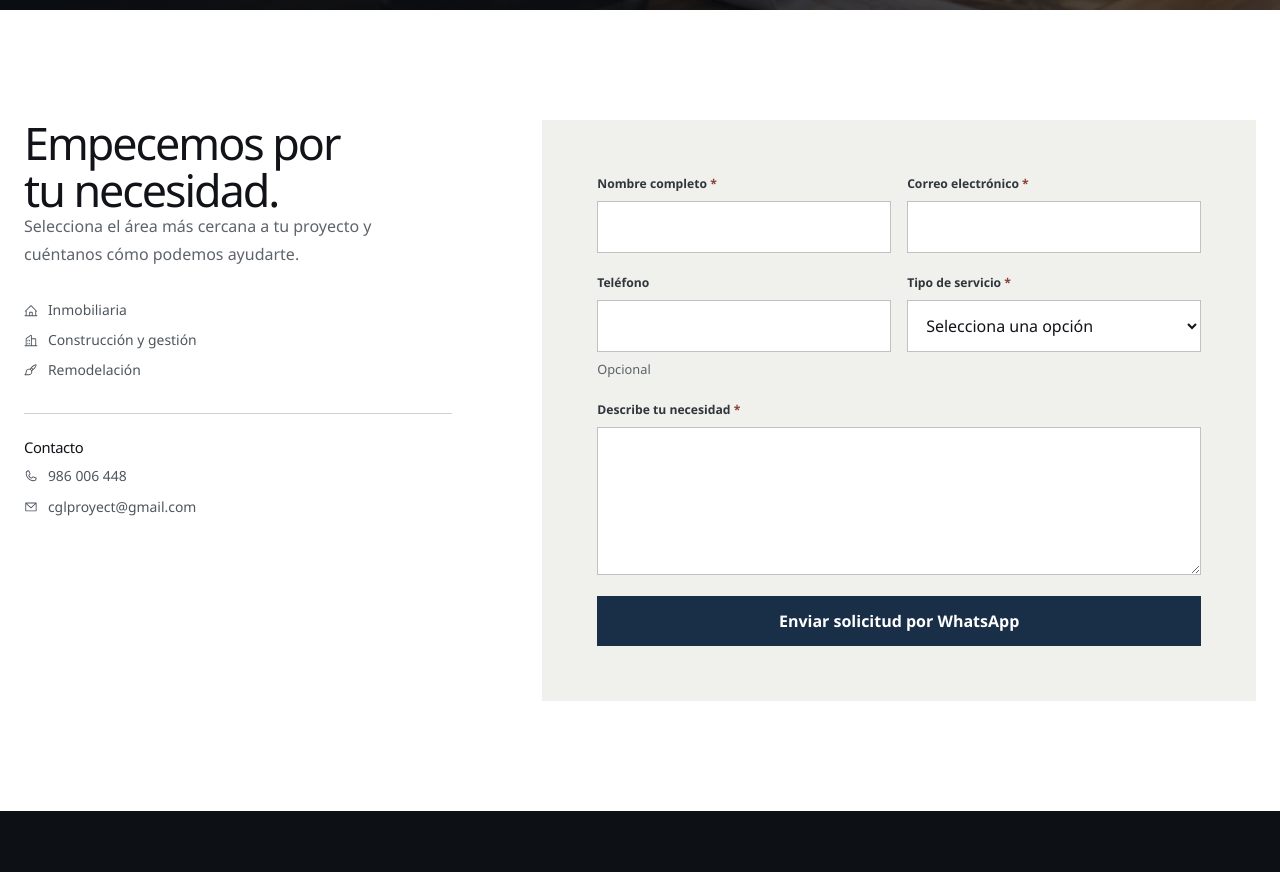
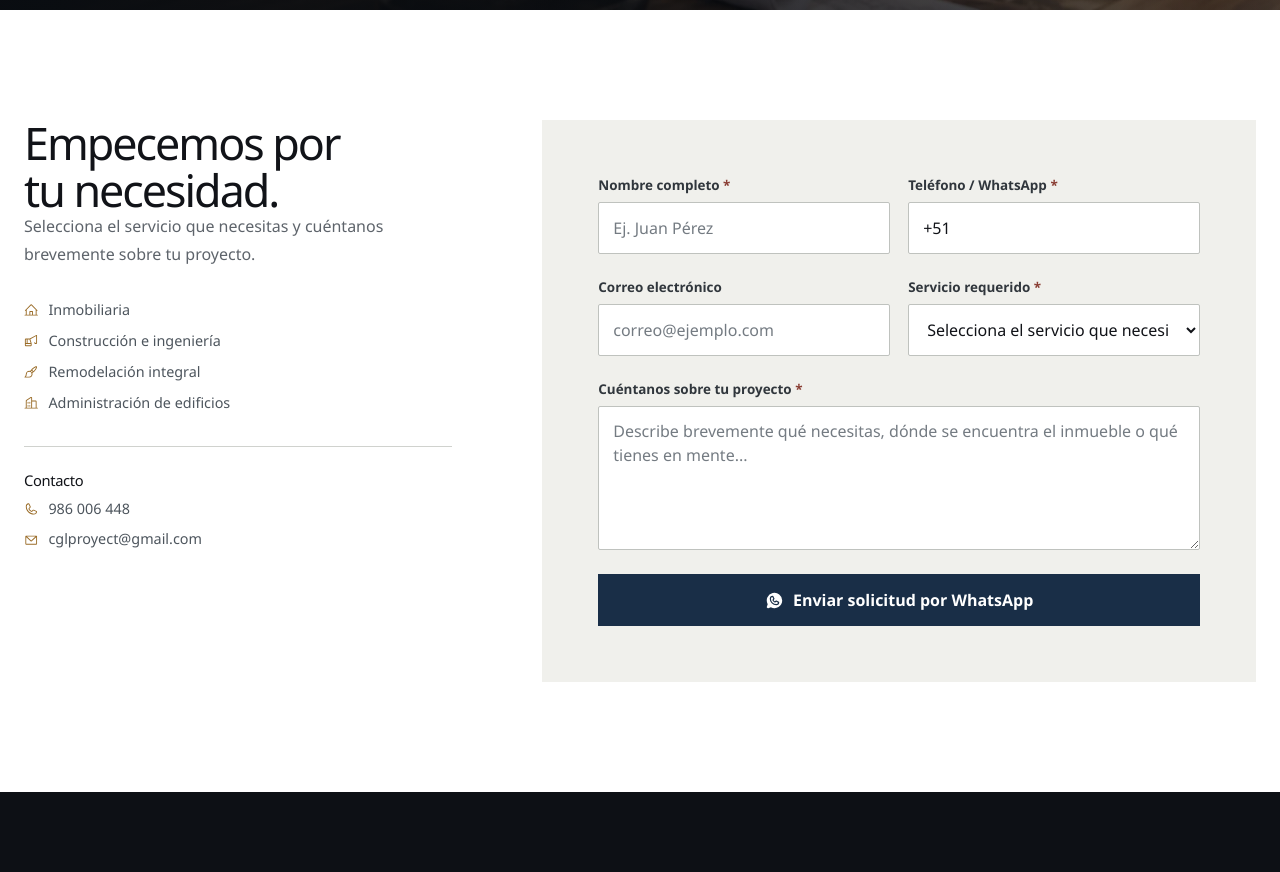
Before and after one commit to JohanMV/Grupo_CGL, a React (Vite) app: page /contacto in a window 1280 px wide. Shown: the part 640-1512 px from the top of the page. Built offline with nearby package versions, Linux system fonts and the light colour scheme.

Commit message:
feat: add contact page, interactive contact form, and associated styles

```diff
--- a/src/features/contact/components/ContactForm.tsx
+++ b/src/features/contact/components/ContactForm.tsx
@@ -1,48 +1,135 @@
-import { useState } from 'react'
+import { useRef, useState, type FormEvent, type ReactNode } from 'react'
+import { WhatsappLogo } from '@phosphor-icons/react'
 import { useSearchParams } from 'react-router-dom'
 
 const whatsappNumber = '51916842610'
 
-interface FormValues { name: string; email: string; phone: string; service: string; message: string }
-type FormErrors = Partial<Record<keyof FormValues, string>>
+const serviceOptions = [
+  { value: 'Inmobiliaria', contextualLabel: '¿Qué operación necesitas?', contextualOptions: ['Comprar una propiedad', 'Vender una propiedad', 'Alquilar una propiedad', 'Poner mi propiedad en alquiler', 'Valorización o asesoría', 'Otro servicio inmobiliario'], locationLabel: 'Distrito o ubicación' },
+  { value: 'Construcción e ingeniería', contextualLabel: 'Tipo de proyecto', contextualOptions: ['Construcción de vivienda', 'Diseño y planos arquitectónicos', 'Construcción comercial', 'Supervisión de obra', 'Ingeniería o expediente técnico', 'Otro'], locationLabel: 'Ubicación del proyecto' },
+  { value: 'Remodelación integral', contextualLabel: '¿Qué deseas remodelar?', contextualOptions: ['Vivienda completa', 'Cocina', 'Baño', 'Oficina o local comercial', 'Acabados y acondicionamiento', 'Otro'], locationLabel: 'Ubicación del inmueble' },
+  { value: 'Administración de edificios', contextualLabel: 'Tipo de inmueble', contextualOptions: ['Edificio residencial', 'Condominio', 'Edificio comercial', 'Otro'], locationLabel: 'Ubicación del inmueble' },
+] as const
 
-const serviceMap: Record<string, string> = { inmobiliaria: 'Inmobiliaria', 'construccion-ingenieria': 'Construcción', 'remodelacion-integral': 'Remodelación', 'administracion-edificios': 'Administración de edificios' }
+const serviceMap: Record<string, string> = {
+  inmobiliaria: 'Inmobiliaria',
+  'construccion-ingenieria': 'Construcción e ingeniería',
+  'remodelacion-integral': 'Remodelación integral',
+  'administracion-edificios': 'Administración de edificios',
+}
+
+interface FormValues { name: string; phone: string; email: string; service: string; context: string; location: string; message: string }
+type FormField = keyof FormValues
+type FormErrors = Partial<Record<FormField, string>>
+
+function getFieldError(field: FormField, values: FormValues) {
+  if (field === 'name' && !values.name.trim()) return 'Ingresa tu nombre completo.'
+  if (field === 'phone') {
+    const digits = values.phone.replace(/\D/g, '')
+    if (digits.length < 8 || digits.length > 15) return 'Ingresa un número de teléfono válido.'
+  }
+  if (field === 'email' && values.email.trim() && !/^\S+@\S+\.\S+$/.test(values.email)) return 'Revisa el formato de tu correo electrónico.'
+  if (field === 'service' && !values.service) return 'Selecciona el servicio que necesitas.'
+  if (field === 'message' && values.message.trim().length < 10) return 'Cuéntanos brevemente qué necesitas.'
+  return undefined
+}
+
+function hasMeaningfulValue(field: FormField, values: FormValues) {
+  if (field === 'phone') return values.phone.replace(/\D/g, '').length > 2
+  return Boolean(values[field].trim())
+}
 
 export function ContactForm() {
   const [params] = useSearchParams()
   const initialService = serviceMap[params.get('servicio') ?? ''] ?? ''
-  const empty = (): FormValues => ({ name: '', email: '', phone: '', service: initialService, message: '' })
-  const [values, setValues] = useState<FormValues>(empty)
+  const createInitialValues = (): FormValues => ({ name: '', phone: '+51 ', email: '', service: initialService, context: '', location: '', message: '' })
+  const [values, setValues] = useState<FormValues>(createInitialValues)
   const [errors, setErrors] = useState<FormErrors>({})
-  const [notice, setNotice] = useState('')
-  const update = (field: keyof FormValues, value: string) => { setValues((current) => ({ ...current, [field]: value })); setErrors((current) => ({ ...current, [field]: undefined })) }
-  const validate = () => {
-    const next: FormErrors = {}
-    if (!values.name.trim()) next.name = 'Ingresa tu nombre completo.'
-    if (!/^\S+@\S+\.\S+$/.test(values.email)) next.email = 'Ingresa un correo electrónico válido.'
-    if (!values.service) next.service = 'Selecciona un tipo de servicio.'
-    if (values.message.trim().length < 15) next.message = 'Cuéntanos un poco más. Usa al menos 15 caracteres.'
-    setErrors(next)
-    return Object.keys(next).length === 0
+  const [hasAttemptedSubmit, setHasAttemptedSubmit] = useState(false)
+  const formRef = useRef<HTMLFormElement>(null)
+  const selectedService = serviceOptions.find((service) => service.value === values.service)
+
+  const update = (field: FormField, value: string) => {
+    const nextValues = field === 'service'
+      ? { ...values, service: value, context: '', location: '' }
+      : { ...values, [field]: value }
+    setValues(nextValues)
+    setErrors((current) => field === 'service'
+      ? { ...current, service: hasAttemptedSubmit ? getFieldError('service', nextValues) : undefined, context: undefined, location: undefined }
+      : { ...current, [field]: hasAttemptedSubmit ? getFieldError(field, nextValues) : undefined })
   }
-  const submit = (event: React.FormEvent) => {
+
+  const validateField = (field: FormField) => {
+    if (!hasAttemptedSubmit && !hasMeaningfulValue(field, values)) return
+    const error = getFieldError(field, values)
+    setErrors((current) => ({ ...current, [field]: error }))
+  }
+
+  const submit = (event: FormEvent<HTMLFormElement>) => {
     event.preventDefault()
-    if (!validate()) return
-    const body = [`Hola, quiero realizar una consulta.`, `Nombre: ${values.name}`, `Correo: ${values.email}`, `Teléfono: ${values.phone || 'No indicado'}`, `Servicio: ${values.service}`, '', values.message].join('\n')
-    setNotice('Se abrirá WhatsApp con tu mensaje listo para enviar.')
-    window.location.href = `https://wa.me/${whatsappNumber}?text=${encodeURIComponent(body)}`
+    setHasAttemptedSubmit(true)
+    const requiredFields: FormField[] = ['name', 'phone', 'email', 'service', 'message']
+    const nextErrors = requiredFields.reduce<FormErrors>((current, field) => ({ ...current, [field]: getFieldError(field, values) }), {})
+    setErrors(nextErrors)
+
+    const firstInvalid = requiredFields.find((field) => nextErrors[field])
+    if (firstInvalid) {
+      requestAnimationFrame(() => formRef.current?.querySelector<HTMLElement>(`[name="${firstInvalid}"]`)?.focus())
+      return
+    }
+
+    const message = [
+      'Solicitud de asesoría — Grupo CGL',
+      '',
+      `Nombre: ${values.name.trim()}`,
+      `Teléfono: ${values.phone.trim()}`,
+      values.email.trim() && `Correo: ${values.email.trim()}`,
+      `Servicio: ${values.service}`,
+      values.context && `Detalle del servicio: ${values.context}`,
+      values.location.trim() && `Ubicación: ${values.location.trim()}`,
+      `Descripción: ${values.message.trim()}`,
+    ].filter(Boolean).join('\n')
+
+    window.location.href = `https://wa.me/${whatsappNumber}?text=${encodeURIComponent(message)}`
   }
-  return <form className="contact-form" onSubmit={submit} noValidate>
-    <Field label="Nombre completo" error={errors.name} required><input value={values.name} onChange={(event) => update('name', event.target.value)} autoComplete="name" aria-invalid={Boolean(errors.name)} /></Field>
-    <Field label="Correo electrónico" error={errors.email} required><input type="email" value={values.email} onChange={(event) => update('email', event.target.value)} autoComplete="email" aria-invalid={Boolean(errors.email)} /></Field>
-    <Field label="Teléfono" helper="Opcional"><input value={values.phone} onChange={(event) => update('phone', event.target.value)} autoComplete="tel" /></Field>
-    <Field label="Tipo de servicio" error={errors.service} required><select value={values.service} onChange={(event) => update('service', event.target.value)} aria-invalid={Boolean(errors.service)}><option value="">Selecciona una opción</option><option>Inmobiliaria</option><option>Construcción</option><option>Remodelación</option><option>Administración de edificios</option><option>Otro</option></select></Field>
-    <Field label="Describe tu necesidad" error={errors.message} required><textarea rows={5} value={values.message} onChange={(event) => update('message', event.target.value)} aria-invalid={Boolean(errors.message)} /></Field>
-    {notice && <p className="form-note" role="status">{notice}</p>}<button className="submit-button" type="submit">Enviar solicitud por WhatsApp</button>
+
+  return <form ref={formRef} className="contact-form" onSubmit={submit} noValidate>
+    <Field id="contact-name" label="Nombre completo" error={errors.name} required>
+      <input id="contact-name" name="name" value={values.name} onChange={(event) => update('name', event.target.value)} onBlur={() => validateField('name')} placeholder="Ej. Juan Pérez" autoComplete="name" required aria-invalid={Boolean(errors.name)} aria-describedby={errors.name ? 'contact-name-error' : undefined} />
+    </Field>
+    <Field id="contact-phone" label="Teléfono / WhatsApp" error={errors.phone} required>
+      <input id="contact-phone" name="phone" type="tel" inputMode="tel" value={values.phone} onChange={(event) => update('phone', event.target.value)} onBlur={() => validateField('phone')} placeholder="+51 987 654 321" autoComplete="tel" required aria-invalid={Boolean(errors.phone)} aria-describedby={errors.phone ? 'contact-phone-error' : undefined} />
+    </Field>
+    <Field id="contact-email" label="Correo electrónico" error={errors.email}>
+      <input id="contact-email" name="email" type="email" value={values.email} onChange={(event) => update('email', event.target.value)} onBlur={() => validateField('email')} placeholder="correo@ejemplo.com" autoComplete="email" aria-invalid={Boolean(errors.email)} aria-describedby={errors.email ? 'contact-email-error' : undefined} />
+    </Field>
+    <Field id="contact-service" label="Servicio requerido" error={errors.service} required>
+      <select id="contact-service" name="service" value={values.service} onChange={(event) => update('service', event.target.value)} onBlur={() => validateField('service')} required aria-invalid={Boolean(errors.service)} aria-describedby={errors.service ? 'contact-service-error' : undefined}>
+        <option value="">Selecciona el servicio que necesitas</option>
+        {serviceOptions.map((service) => <option value={service.value} key={service.value}>{service.value}</option>)}
+      </select>
+    </Field>
+    {selectedService && <fieldset className="contextual-fields" aria-live="polite">
+      <legend>Información sobre {selectedService.value}</legend>
+      <Field id="contact-context" label={selectedService.contextualLabel}>
+        <select id="contact-context" name="context" value={values.context} onChange={(event) => update('context', event.target.value)}>
+          <option value="">Selecciona una opción</option>
+          {selectedService.contextualOptions.map((option) => <option value={option} key={option}>{option}</option>)}
+        </select>
+      </Field>
+      <Field id="contact-location" label={selectedService.locationLabel} helper="Opcional">
+        <input id="contact-location" name="location" value={values.location} onChange={(event) => update('location', event.target.value)} placeholder="Distrito o ciudad" autoComplete="address-level2" />
+      </Field>
+    </fieldset>}
+    <Field id="contact-message" className="form-field--full" label="Cuéntanos sobre tu proyecto" error={errors.message} required>
+      <textarea id="contact-message" name="message" rows={5} value={values.message} onChange={(event) => update('message', event.target.value)} onBlur={() => validateField('message')} placeholder="Describe brevemente qué necesitas, dónde se encuentra el inmueble o qué tienes en mente..." required aria-invalid={Boolean(errors.message)} aria-describedby={errors.message ? 'contact-message-error' : undefined} />
+    </Field>
+    <button className="submit-button" type="submit"><WhatsappLogo size={19} weight="fill" aria-hidden="true" />Enviar solicitud por WhatsApp</button>
   </form>
 }
 
-interface FieldProps { label: string; helper?: string; error?: string; required?: boolean; children: React.ReactNode }
-function Field({ label, helper, error, required, children }: FieldProps) {
-  return <label className="form-field"><span>{label}{required && <b aria-hidden="true"> *</b>}</span>{children}{helper && <small>{helper}</small>}{error && <small className="field-error">{error}</small>}</label>
+interface FieldProps { id: string; label: string; helper?: string; error?: string; required?: boolean; className?: string; children: ReactNode }
+function Field({ id, label, helper, error, required, className, children }: FieldProps) {
+  const errorId = `${id}-error`
+  return <div className={`form-field${className ? ` ${className}` : ''}`}><label htmlFor={id}>{label}{required && <b aria-hidden="true"> *</b>}</label>{children}{helper && <small>{helper}</small>}{error && <small id={errorId} className="field-error" role="alert">{error}</small>}</div>
 }
--- a/src/features/pages/ContactPage.tsx
+++ b/src/features/pages/ContactPage.tsx
@@ -1,4 +1,4 @@
-import { Buildings, EnvelopeSimple, HouseLine, PaintBrush, Phone } from '@phosphor-icons/react'
+import { Buildings, Crane, EnvelopeSimple, HouseLine, PaintBrush, Phone } from '@phosphor-icons/react'
 import { InteriorHero } from '@/components/sections'
 import { ContactForm } from '@/features/contact/components/ContactForm'
 import { contactData } from '@/data/site'
@@ -6,5 +6,5 @@ import contactBanner from '@/assets/images/contact-banner.webp'
 
 export function ContactPage() {
   return <><InteriorHero title="Hablemos de tu proyecto" text="Cuéntanos qué necesitas y coordinemos una primera conversación." image={contactBanner} breadcrumbs={[{ label: 'Inicio', to: '/' }, { label: 'Contacto' }]} />
-    <section className="section contact-section"><div className="container contact-grid"><aside><h2>Empecemos por tu necesidad.</h2><p>Selecciona el área más cercana a tu proyecto y cuéntanos cómo podemos ayudarte.</p><div className="contact-specialties"><span><HouseLine /> Inmobiliaria</span><span><Buildings /> Construcción y gestión</span><span><PaintBrush /> Remodelación</span></div><div className="contact-details"><h3>Contacto</h3><span><Phone /> {contactData.phone}</span><span><EnvelopeSimple /> {contactData.email}</span></div></aside><ContactForm /></div></section></>
+    <section className="section contact-section"><div className="container contact-grid"><aside><h2>Empecemos por tu necesidad.</h2><p>Selecciona el servicio que necesitas y cuéntanos brevemente sobre tu proyecto.</p><div className="contact-specialties"><span><HouseLine /> Inmobiliaria</span><span><Crane /> Construcción e ingeniería</span><span><PaintBrush /> Remodelación integral</span><span><Buildings /> Administración de edificios</span></div><div className="contact-details"><h3>Contacto</h3><a href="tel:+51986006448"><Phone /> {contactData.phone}</a><a href={`mailto:${contactData.email}`}><EnvelopeSimple /> {contactData.email}</a></div></aside><ContactForm /></div></section></>
 }
--- a/src/index.css
+++ b/src/index.css
@@ -325,24 +325,34 @@ p { color: #5e646b; line-height: 1.72; }
 .about-value h3 { margin: 72px 0 13px; font-size: 1.22rem; }
 .about-value p { max-width: 31ch; margin: 0; color: #5a6168; font-size: .9rem; line-height: 1.62; }
 .contact-section { background: #fff; }
-.contact-grid { display: grid; grid-template-columns: .75fr 1.25fr; gap: 90px; }
-.contact-specialties { display: grid; gap: 9px; margin: 32px 0; }
-.contact-specialties span, .contact-details span { display: flex; align-items: center; gap: 10px; color: #4d555d; font-size: .87rem; }
+.contact-grid { display: grid; grid-template-columns: .75fr 1.25fr; align-items: start; gap: 90px; }
+.contact-specialties { display: grid; gap: 10px; margin: 32px 0; }
+.contact-specialties span, .contact-details a { display: flex; align-items: center; gap: 10px; color: #4d555d; font-size: .9rem; line-height: 1.45; }
+.contact-specialties svg, .contact-details svg { flex: 0 0 auto; color: #9a6c28; }
 .contact-details { padding-top: 25px; border-top: 1px solid #d0d2ce; }
 .contact-details h3 { font-size: .92rem; }
-.contact-details span { margin-top: 10px; }
-.contact-form { display: grid; grid-template-columns: 1fr 1fr; gap: 21px 16px; padding: clamp(25px, 5vw, 55px); background: #f0f0ec; }
-.form-field { display: flex; flex-direction: column; gap: 8px; }
-.form-field:nth-child(5) { grid-column: 1 / -1; }
-.form-field > span { color: #30363c; font-size: .76rem; font-weight: 700; }
+.contact-details a { width: fit-content; margin-top: 10px; transition: color .18s ease; }
+.contact-details a:hover { color: #192e47; }
+.contact-form { display: grid; grid-template-columns: minmax(0, 1fr) minmax(0, 1fr); gap: 24px 18px; padding: clamp(30px, 5vw, 56px); background: #f0f0ec; }
+.form-field { min-width: 0; display: flex; flex-direction: column; gap: 8px; }
+.form-field--full, .contextual-fields, .submit-button { grid-column: 1 / -1; }
+.form-field > label, .contextual-fields legend { color: #30363c; font-size: .84rem; font-weight: 700; line-height: 1.35; }
 .form-field b { color: #8a3e34; }
-.form-field input, .form-field select, .form-field textarea { width: 100%; padding: 13px 14px; color: #111318; border: 1px solid #bfc2be; background: #fff; }
-.form-field input:focus, .form-field select:focus, .form-field textarea:focus { outline: 2px solid #8b6428; outline-offset: 0; border-color: #8b6428; }
-.form-field small { color: #5b6269; }
+.form-field input, .form-field select, .form-field textarea { width: 100%; min-height: 52px; padding: 13px 14px; color: #111318; border: 1px solid #bfc2be; border-radius: 2px; background: #fff; font-size: 1rem; line-height: 1.45; transition: border-color .18s ease, box-shadow .18s ease; }
+.form-field textarea { min-height: 142px; resize: vertical; }
+.form-field input::placeholder, .form-field textarea::placeholder { color: #747b82; opacity: 1; }
+.form-field input:hover, .form-field select:hover, .form-field textarea:hover { border-color: #8b9298; }
+.form-field input:focus-visible, .form-field select:focus-visible, .form-field textarea:focus-visible { outline: 2px solid #192e47; outline-offset: 1px; border-color: #192e47; box-shadow: 0 0 0 3px rgba(25,46,71,.12); }
+.form-field [aria-invalid="true"] { border-color: #9a433a; }
+.form-field small { color: #5b6269; font-size: .78rem; line-height: 1.45; }
 .form-field .field-error { color: #8a332b; font-weight: 650; }
-.form-note { grid-column: 1 / -1; margin: 0; font-size: .78rem; line-height: 1.5; }
-.submit-button { grid-column: 1 / -1; min-height: 50px; color: #fff; border: 0; background: #192e47; font-weight: 700; }
-.submit-button:hover { background: #111318; }
+.contextual-fields { min-width: 0; display: grid; grid-template-columns: minmax(0, 1fr) minmax(0, 1fr); gap: 18px; min-inline-size: 0; margin: 0; padding: 20px 0 2px; border: 0; border-top: 1px solid #d3d5d1; animation: contextual-reveal .24s var(--ease); }
+.contextual-fields legend { grid-column: 1 / -1; width: 100%; padding: 0 0 4px; }
+.submit-button { min-height: 52px; display: flex; align-items: center; justify-content: center; gap: 9px; padding: 0 20px; color: #fff; border: 1px solid #192e47; background: #192e47; font-weight: 700; transition: background-color .18s ease, border-color .18s ease, transform .18s ease; }
+.submit-button:hover { color: #fff; border-color: #223d5d; background: #223d5d; }
+.submit-button:active { color: #fff; background: #102136; border-color: #102136; transform: scale(.99); }
+.submit-button:focus-visible { outline: 2px solid #c99b4b; outline-offset: 3px; }
+@keyframes contextual-reveal { from { opacity: 0; transform: translateY(-4px); } to { opacity: 1; transform: translateY(0); } }
 .not-found { min-height: 100dvh; display: grid; place-items: center; padding: 150px 24px 80px; text-align: center; background: #e8e9e5; }
 .not-found-compact { min-height: 70dvh; }
 .not-found > div { max-width: 700px; }
@@ -458,8 +468,9 @@ p { color: #5e646b; line-height: 1.72; }
   .about-value, .about-value:first-child, .about-value:nth-child(3), .about-value:last-child { min-height: auto; padding: 29px 0; border-right: 0; border-bottom: 1px solid #cfd0cb; }
   .about-value:last-child { border-bottom: 0; }
   .about-value h3 { margin: 28px 0 10px; }
-  .contact-form { grid-template-columns: 1fr; padding: 25px 18px; }
-  .form-field:nth-child(5), .form-note, .submit-button { grid-column: auto; }
+  .contact-form, .contextual-fields { grid-template-columns: 1fr; }
+  .contact-form { padding: 28px 18px; }
+  .form-field--full, .contextual-fields, .submit-button { grid-column: auto; }
   .footer-grid { grid-template-columns: 1fr 1fr; gap: 45px 25px; }
   .footer-brand { grid-column: 1 / -1; }
   .footer-bottom { align-items: flex-start; flex-direction: column; }
```
